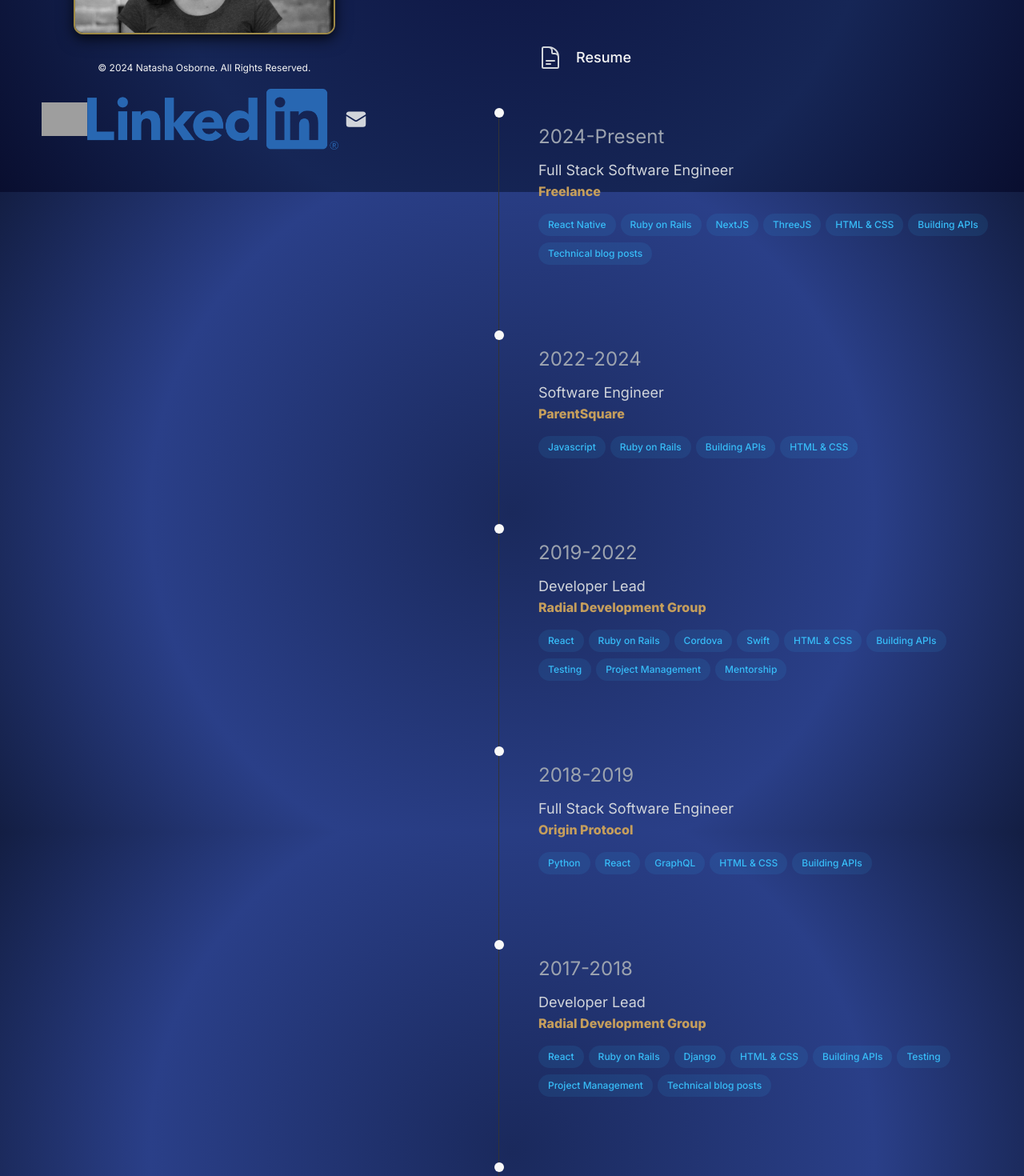
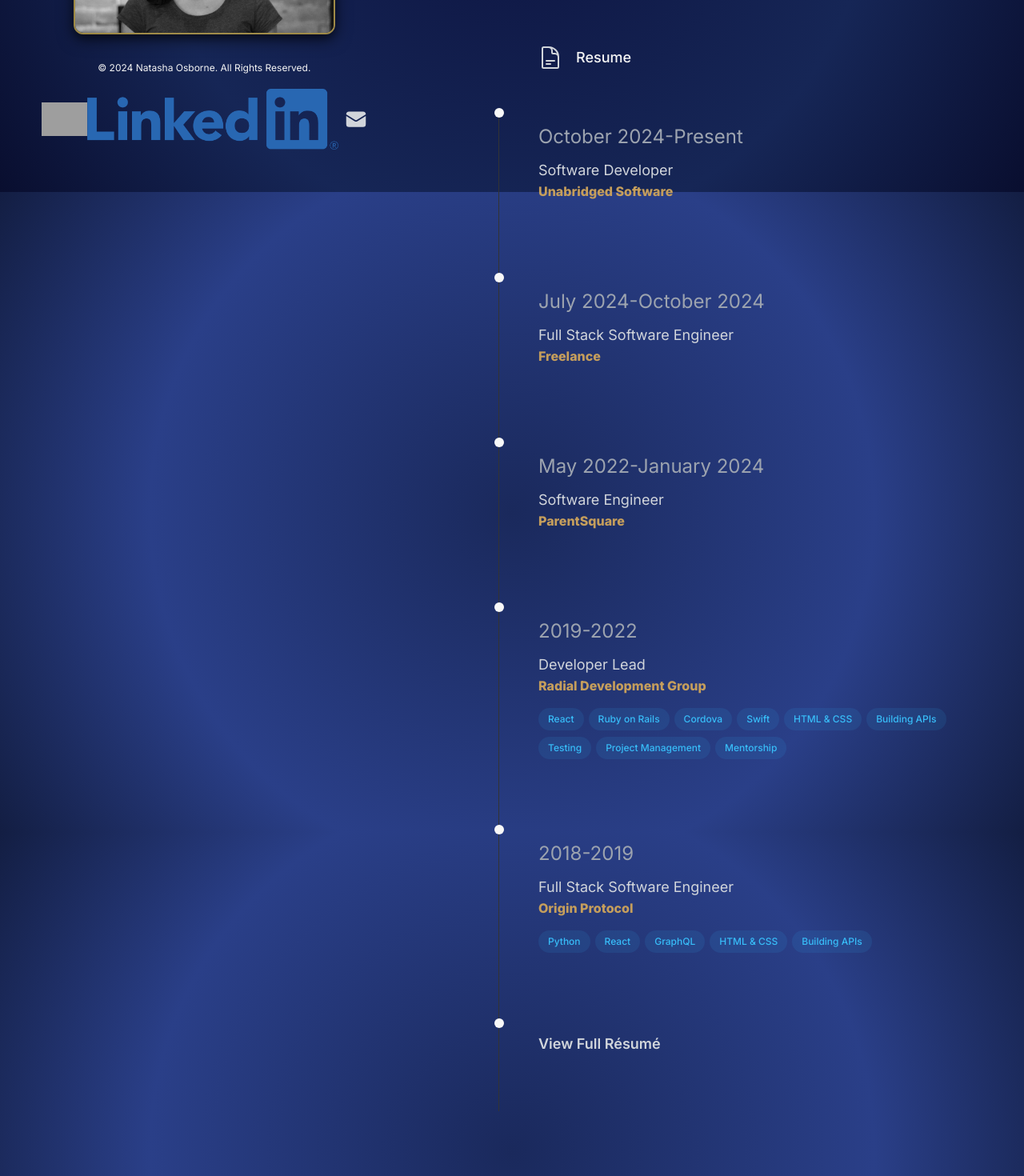
Before and after one commit to Natasha08/natasha-osborne-site, a Next.js app: page / in a window 1280 px wide. Shown: the part 560-2030 px from the top of the page at 80% size. Built offline with nearby package versions, Linux system fonts and the light colour scheme; no server answers; grey boxes are pictures that could not be loaded.

Commit message:
update resume to include new role at unabridged

```diff
--- a/app/components/resume-timeline.js
+++ b/app/components/resume-timeline.js
@@ -62,14 +62,21 @@ const ResumeTimeline = () => {
         <SectionHeader Icon={DocumentTextIcon} text="Resume" />
 
         <TimelineItem
+          href="https://unabridgedsoftware.com/"
+          timeRange="October 2024-Present"
+          position="Software Developer"
+          company="Unabridged Software"
+        />
+
+        <TimelineItem
           href="/resume"
-          timeRange="2024-Present"
+          timeRange="July 2024-October 2024"
           position="Full Stack Software Engineer"
           company="Freelance"
         />
         <TimelineItem
           href="https://parentsquare.com"
-          timeRange="2022-2024"
+          timeRange="May 2022-January 2024"
           position="Software Engineer"
           company="ParentSquare"
         />
@@ -84,12 +91,6 @@ const ResumeTimeline = () => {
           timeRange="2018-2019"
           position="Full Stack Software Engineer"
           company="Origin Protocol"
-        />
-        <TimelineItem
-          href="https://radialdevgroup.com"
-          timeRange="2017-2018"
-          position="Developer Lead"
-          company="Radial Development Group"
         />
 
         <div className="timeline-item mb-8 group/e">
```
